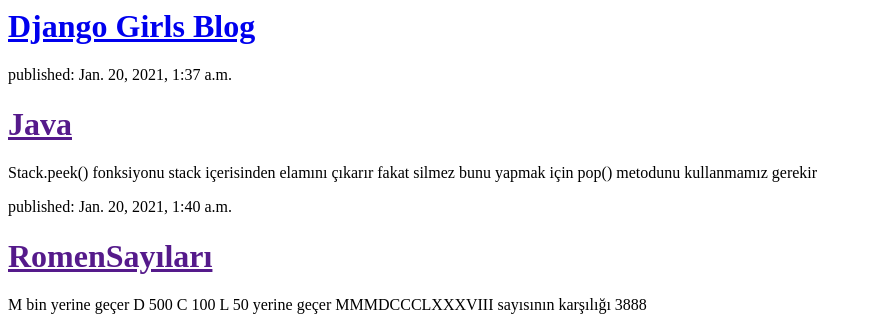
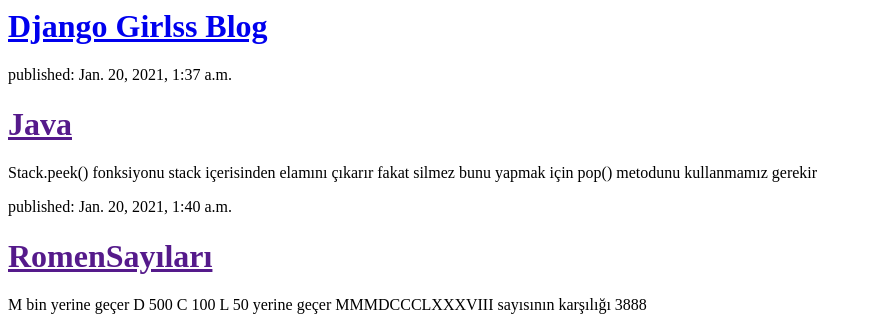
Before and after one commit to ymantarkan/my-first, a Django app: page / in a window 1280 px wide. Shown: the top 318 px of the page, without its empty margins (0-872 px from the left). Run offline with Django 3.2, Linux system fonts and the light colour scheme; data comes from the database, SQL or seed files in the repository.

Commit message:
Düzenleme yapıldı

```diff
--- a/blog/templates/blog/post_list.html
+++ b/blog/templates/blog/post_list.html
@@ -3,7 +3,7 @@
         <title>Django Girls blog</title>
     </head>
 <div>
-    <h1><a href="/">Django Girls Blog</a></h1>
+    <h1><a href="/">Django Girlss Blog</a></h1>
 </div>
         <body>
         {% for post in posts %}
```
